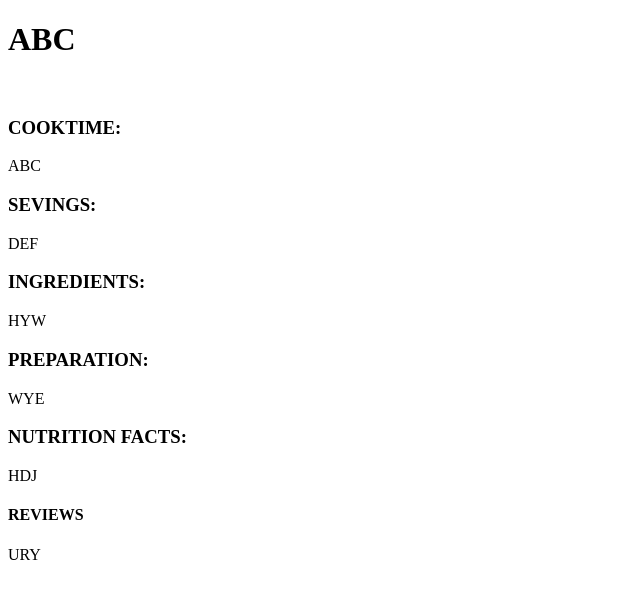
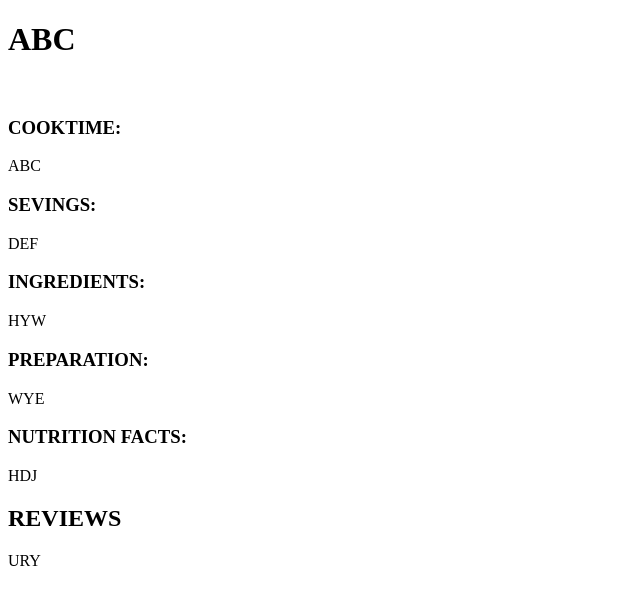
Before and after one commit to nhe-yu/chefs, a plain HTML site: page recipe0.html in a window 1280 px wide. Shown: the whole page, without its empty margins (0-640 px from the left). Drawn offline with Linux system fonts and the light colour scheme.

Commit message:
Update recipe0.html

```diff
--- a/recipe0.html
+++ b/recipe0.html
@@ -19,7 +19,7 @@
     <p>WYE</p>
     <h3>NUTRITION FACTS:</h3>
     <p>HDJ</p>
-    <h4>REVIEWS</h4>
+    <h2>REVIEWS</h2>
     <p>URY</p>
     <footer><!--content for footer--></footer>
 </body>
```
